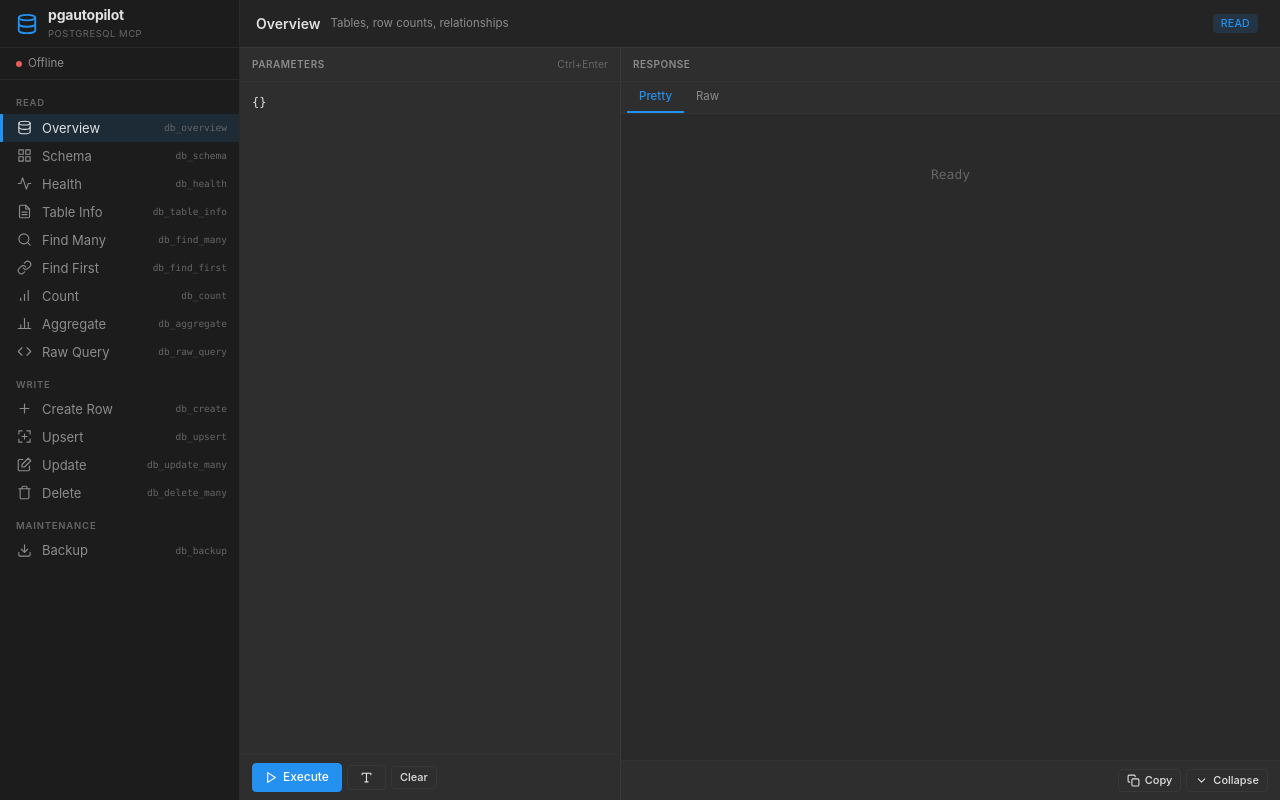
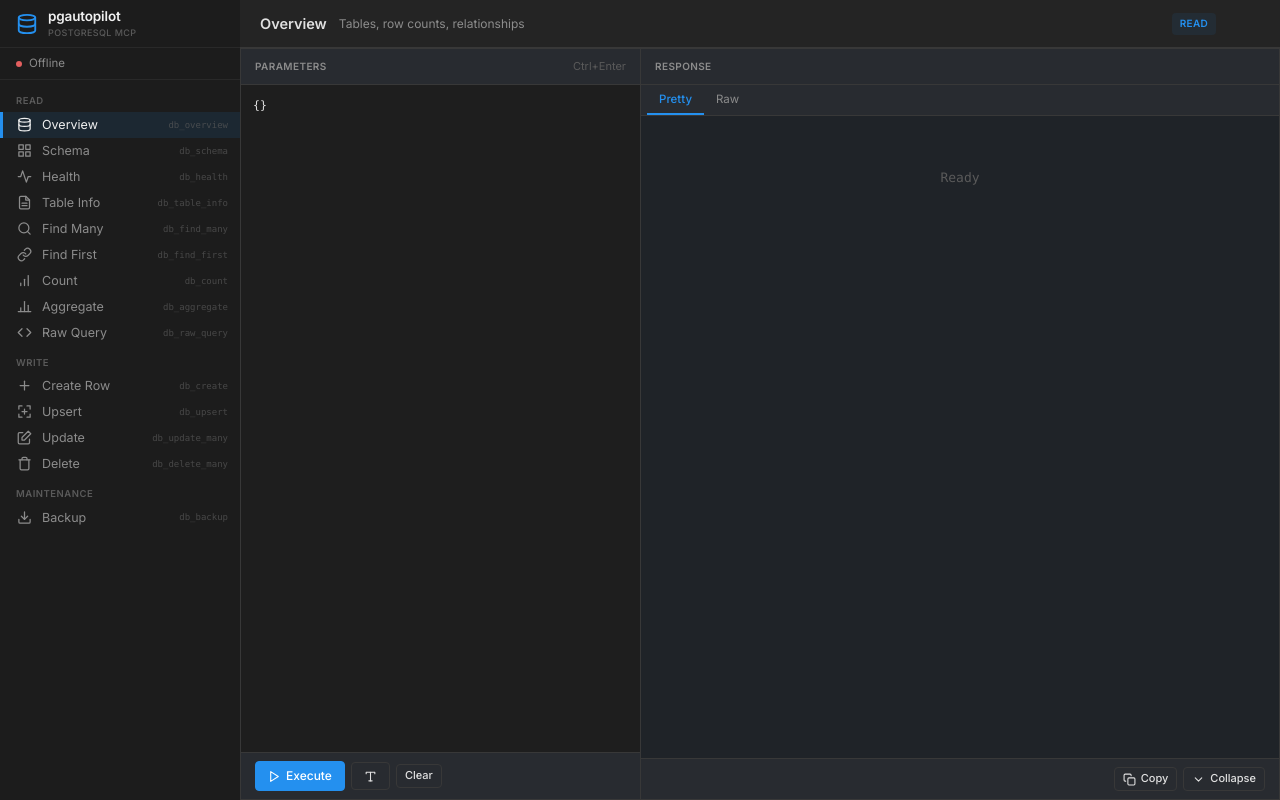
Before and after one commit to atilioobadia-cpu/pgautopilot, a website: page public/index.html in a window 1280 px wide. Drawn offline with Linux system fonts and the light colour scheme; no server answers.

Commit message:
feat: Frappe-style dark theme dashboard with Inter font, exact component structure

```diff
--- a/public/index.html
+++ b/public/index.html
@@ -3,108 +3,120 @@
 <head>
 <meta charset="UTF-8">
 <meta name="viewport" content="width=device-width,initial-scale=1.0">
-<title>PGAutoPilot</title>
+<title>pgautopilot</title>
+<link rel="preconnect" href="https://fonts.googleapis.com">
+<link href="https://fonts.googleapis.com/css2?family=Inter:opsz,wght@14..32,300;14..32,400;14..32,500;14..32,600;14..32,700&display=swap" rel="stylesheet">
 <style>
 :root {
-  --sidebar-bg: #1c1c1c; --sidebar-hover: rgba(255,255,255,.04); --sidebar-active: rgba(36,144,239,.12);
-  --sidebar-text: #8c8c8c; --sidebar-text-active: #e0e0e0; --sidebar-border: #2a2a2a;
-  --navbar-bg: #242424; --page-bg: #2a2a2a; --card-bg: #2e2e2e;
-  --border: #383838; --border-light: #333;
-  --text: #e0e0e0; --text-muted: #8c8c8c; --text-dim: #666;
-  --primary: #2490ef; --primary-hover: #1a7fd9; --primary-light: rgba(36,144,239,.15);
+  --primary: #2490ef; --primary-hover: #1a7fd9;
+  --primary-light: rgba(36,144,239,.12); --primary-bg: rgba(36,144,239,.08);
+  --sidebar-bg: #1c1c1c; --sidebar-hover: rgba(255,255,255,.04);
+  --sidebar-active-bg: rgba(36,144,239,.1); --sidebar-text: #8c8c8c;
+  --sidebar-text-active: #f0f0f0; --sidebar-separator: rgba(255,255,255,.06);
+  --navbar-bg: #242424; --page-bg: #1f2328;
+  --card-bg: #282b30; --card-border: #383838;
+  --input-bg: #1e1e1e; --input-border: #383838; --input-focus: #2490ef;
+  --text: #e0e0e0; --text-muted: #8c8c8c; --text-dim: #5a5a5a;
   --success: #3fb68b; --danger: #e35f5f; --warning: #f0ad4e;
   --radius: 6px; --radius-sm: 4px;
   --sidebar-w: 240px; --navbar-h: 48px;
-  --font: Inter,-apple-system,BlinkMacSystemFont,'Segoe UI',Roboto,sans-serif;
+  --font: 'Inter',-apple-system,BlinkMacSystemFont,'Segoe UI',Roboto,sans-serif;
   --mono: 'SF Mono','Cascadia Code','Fira Code',ui-monospace,Consolas,monospace;
 }
 *,*::before,*::after{box-sizing:border-box;margin:0;padding:0}
-body{font-family:var(--font);background:var(--page-bg);color:var(--text);display:flex;height:100vh;overflow:hidden;font-size:13.5px;line-height:1.5}
+body{font-family:var(--font);background:var(--page-bg);color:var(--text);display:flex;height:100vh;overflow:hidden;font-size:13px;line-height:1.5;-webkit-font-smoothing:antialiased;-moz-osx-font-smoothing:grayscale}
 
-/* ===== Sidebar ===== */
-.sidebar{width:var(--sidebar-w);background:var(--sidebar-bg);display:flex;flex-direction:column;flex-shrink:0;overflow:hidden;border-right:1px solid var(--sidebar-border)}
-.sidebar-brand{display:flex;align-items:center;gap:10px;padding:12px 16px;height:var(--navbar-h);border-bottom:1px solid var(--sidebar-border);flex-shrink:0}
-.sidebar-brand svg{width:22px;height:22px;flex-shrink:0}
+/* === Sidebar === */
+.sidebar{width:var(--sidebar-w);background:var(--sidebar-bg);display:flex;flex-direction:column;flex-shrink:0;overflow:hidden}
+.sidebar-brand{display:flex;align-items:center;gap:10px;padding:0 16px;height:var(--navbar-h);flex-shrink:0;border-bottom:1px solid var(--sidebar-separator)}
+.sidebar-brand .brand-icon{width:22px;height:22px;flex-shrink:0;color:var(--primary)}
 .sidebar-brand .brand-text{line-height:1.2}
-.sidebar-brand .brand-text h1{font-size:14px;font-weight:700;color:var(--text);letter-spacing:-.2px}
-.sidebar-brand .brand-text small{font-size:9.5px;color:var(--text-dim);font-weight:400;text-transform:uppercase;letter-spacing:.5px}
-.status-bar{display:flex;align-items:center;gap:6px;padding:7px 16px;border-bottom:1px solid var(--sidebar-border);font-size:11.5px;color:var(--text-muted);flex-shrink:0}
-.status-dot{width:6px;height:6px;border-radius:50%;flex-shrink:0}
-.status-dot.online{background:var(--success)}
-.status-dot.offline{background:var(--danger)}
-.tool-nav{flex:1;overflow-y:auto;padding:4px 0}
+.sidebar-brand .brand-text h1{font-size:13.5px;font-weight:600;color:var(--sidebar-text-active);letter-spacing:-.15px}
+.sidebar-brand .brand-text small{font-size:9px;color:var(--text-dim);text-transform:uppercase;letter-spacing:.4px;font-weight:500}
+.sidebar-status{display:flex;align-items:center;gap:7px;padding:7px 16px;font-size:11.5px;color:var(--text-muted);border-bottom:1px solid var(--sidebar-separator);flex-shrink:0}
+.sidebar-status .dot{width:6px;height:6px;border-radius:50%;flex-shrink:0}
+.sidebar-status .dot.online{background:var(--success)}
+.sidebar-status .dot.offline{background:var(--danger)}
+.tool-nav{flex:1;overflow-y:auto;padding:4px 0 16px}
 .tool-nav::-webkit-scrollbar{width:4px}
-.tool-nav::-webkit-scrollbar-thumb{background:var(--border);border-radius:2px}
-.nav-label{font-size:9.5px;text-transform:uppercase;letter-spacing:.8px;color:var(--text-dim);padding:12px 16px 3px;font-weight:600}
-.nav-item{display:flex;align-items:center;gap:10px;width:100%;padding:6px 12px 6px 14px;border:none;background:none;color:var(--sidebar-text);cursor:pointer;font-size:13px;transition:all .1s;text-align:left;border-left:3px solid transparent;font-family:inherit}
+.tool-nav::-webkit-scrollbar-thumb{background:rgba(255,255,255,.08);border-radius:2px}
+.nav-section{padding:0}
+.nav-section-header{font-size:9.5px;text-transform:uppercase;letter-spacing:.5px;color:var(--text-dim);padding:10px 16px 3px 16px;font-weight:600}
+.nav-item{display:flex;align-items:center;gap:10px;width:100%;padding:5.5px 12px 5.5px 14px;border:none;background:none;color:var(--sidebar-text);cursor:pointer;font-size:12.5px;transition:all .1s;text-align:left;border-left:3px solid transparent;font-family:var(--font);position:relative}
 .nav-item:hover{background:var(--sidebar-hover);color:var(--sidebar-text-active)}
-.nav-item.active{background:var(--sidebar-active);color:var(--sidebar-text-active);border-left-color:var(--primary)}
-.nav-item svg{width:15px;height:15px;flex-shrink:0;stroke-width:1.8}
-.nav-item .nav-badge{margin-left:auto;font-size:9.5px;color:var(--text-dim);font-family:var(--mono)}
+.nav-item.active{background:var(--sidebar-active-bg);color:var(--sidebar-text-active);border-left-color:var(--primary)}
+.nav-item .nav-icon{width:15px;height:15px;flex-shrink:0;stroke-width:1.7;display:flex;align-items:center;justify-content:center}
+.nav-item .nav-icon svg{width:15px;height:15px}
+.nav-item .nav-label{flex:1;min-width:0;overflow:hidden;text-overflow:ellipsis;white-space:nowrap}
+.nav-item .nav-badge{margin-left:auto;font-size:9px;color:var(--text-dim);font-family:var(--mono);opacity:.7}
 
-/* ===== Main ===== */
+/* === Main === */
 .main{flex:1;display:flex;flex-direction:column;overflow:hidden}
 
 /* Navbar */
-.navbar{display:flex;align-items:center;justify-content:space-between;height:var(--navbar-h);padding:0 16px;background:var(--navbar-bg);border-bottom:1px solid var(--border);flex-shrink:0;gap:12px}
-.navbar-left{display:flex;align-items:center;gap:10px;min-width:0}
-.navbar-title{font-size:14px;font-weight:600;white-space:nowrap;overflow:hidden;text-overflow:ellipsis}
-.navbar-desc{font-size:11.5px;color:var(--text-muted);white-space:nowrap;overflow:hidden;text-overflow:ellipsis}
-.navbar-right{display:flex;align-items:center;gap:6px;flex-shrink:0}
-.badge-tag{display:inline-flex;align-items:center;gap:4px;padding:2px 8px;border-radius:var(--radius-sm);font-size:10.5px;font-weight:500;white-space:nowrap;text-transform:uppercase;letter-spacing:.3px}
-.badge-tag.read{background:var(--primary-light);color:var(--primary)}
-.badge-tag.write{background:rgba(240,173,78,.15);color:var(--warning)}
-.badge-tag.maint{background:rgba(255,255,255,.05);color:var(--text-muted)}
-.elapsed{font-size:11px;color:var(--text-dim);font-family:var(--mono)}
+.navbar{display:flex;align-items:center;justify-content:space-between;height:var(--navbar-h);padding:0 20px;background:var(--navbar-bg);border-bottom:1px solid var(--card-border);flex-shrink:0;gap:12px}
+.navbar-left{display:flex;align-items:center;gap:12px;min-width:0}
+.navbar-title{font-size:14.5px;font-weight:600;color:var(--text);white-space:nowrap;overflow:hidden;text-overflow:ellipsis}
+.navbar-desc{font-size:12px;color:var(--text-muted);white-space:nowrap;overflow:hidden;text-overflow:ellipsis}
+.navbar-right{display:flex;align-items:center;gap:8px;flex-shrink:0}
+.badge-frappe{display:inline-flex;align-items:center;gap:4px;padding:2px 8px;border-radius:var(--radius-sm);font-size:10px;font-weight:600;white-space:nowrap;text-transform:uppercase;letter-spacing:.3px;height:22px}
+.badge-frappe.read{background:var(--primary-bg);color:var(--primary)}
+.badge-frappe.write{background:rgba(240,173,78,.12);color:var(--warning)}
+.badge-frappe.maint{background:rgba(255,255,255,.05);color:var(--text-muted)}
+.elapsed{font-size:11px;color:var(--text-dim);font-family:var(--mono);min-width:36px;text-align:right}
 
-/* Content area */
-.content{flex:1;display:flex;gap:1px;overflow:hidden;padding:0;background:var(--border)}
-.panel{background:var(--card-bg);display:flex;flex-direction:column;overflow:hidden}
-.panel-params{width:380px;min-width:280px;flex-shrink:0}
-.panel-results{flex:1}
-.panel-head{padding:8px 12px;border-bottom:1px solid var(--border-light);display:flex;align-items:center;justify-content:space-between;flex-shrink:0;min-height:34px}
-.panel-head label{font-size:10px;text-transform:uppercase;letter-spacing:.5px;color:var(--text-muted);font-weight:600}
-.panel-head .hint{font-size:10.5px;color:var(--text-dim)}
+/* Page content */
+.page-content{flex:1;display:flex;gap:0;overflow:hidden;padding:0}
 
-/* Code editor */
-.code-wrap{flex:1;position:relative;overflow:hidden}
-.code-wrap textarea{width:100%;height:100%;background:var(--card-bg);border:none;color:var(--text);font-family:var(--mono);font-size:12px;line-height:1.7;padding:10px 12px;resize:none;outline:none;tab-size:2;-moz-tab-size:2;white-space:pre;overflow-wrap:normal;overflow-x:auto}
-.code-wrap textarea::placeholder{color:var(--text-dim)}
+/* Frappe Card */
+.frappe-card{background:var(--card-bg);border:1px solid var(--card-border);display:flex;flex-direction:column;overflow:hidden}
+.frappe-card.card-params{width:400px;min-width:300px;flex-shrink:0;border-right:none}
+.frappe-card.card-results{flex:1}
+.card-head{padding:8px 14px;border-bottom:1px solid var(--card-border);display:flex;align-items:center;justify-content:space-between;flex-shrink:0;min-height:36px}
+.card-head label{font-size:10px;text-transform:uppercase;letter-spacing:.4px;color:var(--text-muted);font-weight:600}
+.card-head .card-hint{font-size:11px;color:var(--text-dim)}
 
-/* Actions */
-.actions{padding:8px 12px;border-top:1px solid var(--border-light);display:flex;gap:5px;align-items:center;flex-shrink:0;flex-wrap:wrap}
-.btn{display:inline-flex;align-items:center;gap:5px;padding:5px 12px;border:1px solid var(--border);border-radius:var(--radius-sm);cursor:pointer;font-size:12px;font-weight:500;transition:all .12s;background:var(--card-bg);color:var(--text);white-space:nowrap;font-family:inherit;line-height:1.4}
-.btn:hover{background:rgba(255,255,255,.05);border-color:var(--text-dim)}
-.btn:disabled{opacity:.4;cursor:not-allowed}
+/* Code/Input area */
+.input-area{flex:1;position:relative;overflow:hidden}
+.input-area textarea{width:100%;height:100%;background:var(--input-bg);border:none;color:var(--text);font-family:var(--mono);font-size:11.5px;line-height:1.8;padding:10px 12px;resize:none;outline:none;tab-size:2;-moz-tab-size:2;white-space:pre;overflow-wrap:normal;overflow-x:auto}
+.input-area textarea::placeholder{color:var(--text-dim)}
+.input-area textarea:focus{background:var(--input-bg)}
+
+/* Frappe Buttons */
+.frappe-btns{padding:8px 14px;border-top:1px solid var(--card-border);display:flex;gap:6px;align-items:center;flex-shrink:0;flex-wrap:wrap}
+.btn{display:inline-flex;align-items:center;gap:5px;padding:5.5px 12px;border:1px solid var(--card-border);border-radius:var(--radius-sm);cursor:pointer;font-size:12px;font-weight:500;transition:all .12s;background:var(--card-bg);color:var(--text);white-space:nowrap;font-family:var(--font);line-height:1.4;min-height:28px}
+.btn:hover{background:rgba(255,255,255,.06);border-color:var(--text-dim)}
+.btn:active{transform:scale(.98)}
+.btn:disabled{opacity:.4;cursor:not-allowed;transform:none}
 .btn-primary{background:var(--primary);color:#fff;border-color:var(--primary)}
-.btn-primary:hover{background:var(--primary-hover)}
+.btn-primary:hover{background:var(--primary-hover);border-color:var(--primary-hover)}
 .btn-danger{color:var(--danger);border-color:rgba(227,95,95,.25);background:rgba(227,95,95,.08)}
 .btn-danger:hover{background:rgba(227,95,95,.15)}
-.btn-sm{padding:3px 8px;font-size:11px}
+.btn-sm{padding:3px 8px;font-size:11px;min-height:24px}
 .btn svg{width:13px;height:13px}
 
-/* Response */
-.result-area{flex:1;overflow:auto;background:var(--page-bg)}
-.result-area pre{margin:0;padding:10px 12px;font-family:var(--mono);font-size:12px;line-height:1.7;white-space:pre-wrap;word-break:break-word;overflow-wrap:anywhere}
-.result-placeholder{display:flex;align-items:center;justify-content:center;height:100%;color:var(--text-dim);font-size:13px;padding:40px;text-align:center}
-.result-tabs{display:flex;border-bottom:1px solid var(--border-light);flex-shrink:0;background:var(--card-bg);padding:0 6px}
-.result-tab{padding:6px 12px;font-size:11.5px;cursor:pointer;color:var(--text-muted);border-bottom:2px solid transparent;transition:all .12s}
-.result-tab.active{color:var(--primary);border-bottom-color:var(--primary);font-weight:500}
-.result-tab:hover{color:var(--text)}
+/* Response area */
+.response-area{flex:1;overflow:auto;background:var(--page-bg)}
+.response-area pre{margin:0;padding:10px 12px;font-family:var(--mono);font-size:11.5px;line-height:1.8;white-space:pre-wrap;word-break:break-word;overflow-wrap:anywhere}
+.response-placeholder{display:flex;align-items:center;justify-content:center;height:100%;color:var(--text-dim);font-size:13px;padding:40px;text-align:center}
+.response-tabs{display:flex;border-bottom:1px solid var(--card-border);flex-shrink:0;background:var(--card-bg);padding:0 6px}
+.response-tab{padding:5.5px 12px;font-size:11.5px;cursor:pointer;color:var(--text-muted);border-bottom:2px solid transparent;transition:all .12s}
+.response-tab.active{color:var(--primary);border-bottom-color:var(--primary);font-weight:500}
+.response-tab:hover{color:var(--text)}
 
 /* Toast */
-.toast{position:fixed;bottom:20px;right:20px;background:var(--card-bg);border:1px solid var(--border);border-radius:var(--radius);padding:10px 16px;font-size:12.5px;box-shadow:0 8px 24px rgba(0,0,0,.5);transform:translateY(calc(100% + 50px));opacity:0;transition:all .3s cubic-bezier(.4,0,.2,1);z-index:999;max-width:400px;display:flex;align-items:center;gap:8px}
+.toast{position:fixed;bottom:20px;right:20px;background:var(--card-bg);border:1px solid var(--card-border);border-radius:var(--radius);padding:10px 16px;font-size:12.5px;box-shadow:0 8px 24px rgba(0,0,0,.5);transform:translateY(calc(100% + 50px));opacity:0;transition:all .3s cubic-bezier(.4,0,.2,1);z-index:999;max-width:400px;display:flex;align-items:center;gap:8px}
 .toast.show{transform:translateY(0);opacity:1}
-.toast .toast-icon{font-size:14px}
-.spinner{display:inline-block;width:12px;height:12px;border:2px solid var(--border);border-top-color:var(--primary);border-radius:50%;animation:spin .6s linear infinite}
+.toast-icon{font-size:14px;flex-shrink:0}
+.spinner{display:inline-block;width:12px;height:12px;border:2px solid rgba(255,255,255,.1);border-top-color:var(--primary);border-radius:50%;animation:spin .6s linear infinite}
 @keyframes spin{to{transform:rotate(360deg)}}
 
 @media(max-width:900px){
   .sidebar{width:52px}
-  .sidebar-brand .brand-text,.nav-label,.nav-item span,.nav-badge,.status-bar span{display:none}
+  .sidebar-brand .brand-text,.nav-section-header,.nav-item .nav-label,.nav-badge,.sidebar-status span{display:none}
   .nav-item{padding:8px;justify-content:center;border-left-width:2px}
-  .content{flex-direction:column}
-  .panel-params{width:100%;min-width:0;max-height:40vh}
+  .page-content{flex-direction:column}
+  .frappe-card.card-params{width:100%;min-width:0;max-height:40vh;border-right:1px solid var(--card-border);border-bottom:none}
 }
 </style>
 </head>
@@ -112,11 +124,11 @@ body{font-family:var(--font);background:var(--page-bg);color:var(--text);display
 
 <aside class="sidebar">
   <div class="sidebar-brand">
-    <svg viewBox="0 0 24 24" fill="none" stroke="var(--primary)" stroke-width="2" stroke-linecap="round" stroke-linejoin="round"><ellipse cx="12" cy="5" rx="9" ry="3"/><path d="M21 12c0 1.66-4 3-9 3s-9-1.34-9-3"/><path d="M3 5v14c0 1.66 4 3 9 3s9-1.34 9-3V5"/></svg>
+    <svg class="brand-icon" viewBox="0 0 24 24" fill="none" stroke="currentColor" stroke-width="2" stroke-linecap="round" stroke-linejoin="round"><ellipse cx="12" cy="5" rx="9" ry="3"/><path d="M21 12c0 1.66-4 3-9 3s-9-1.34-9-3"/><path d="M3 5v14c0 1.66 4 3 9 3s9-1.34 9-3V5"/></svg>
     <div class="brand-text"><h1>pgautopilot</h1><small>PostgreSQL MCP</small></div>
   </div>
-  <div class="status-bar">
-    <span class="status-dot" id="status-dot"></span>
+  <div class="sidebar-status">
+    <span class="dot" id="status-dot"></span>
     <span id="status-text">Connecting...</span>
   </div>
   <nav class="tool-nav" id="tool-list"></nav>
@@ -129,41 +141,41 @@ body{font-family:var(--font);background:var(--page-bg);color:var(--text);display
       <span class="navbar-desc" id="tool-desc">Click a tool in the sidebar</span>
     </div>
     <div class="navbar-right">
-      <span class="badge-tag" id="tool-badge"></span>
+      <span class="badge-frappe" id="tool-badge"></span>
       <span class="elapsed" id="timer-display"></span>
     </div>
   </div>
 
-  <div class="content">
-    <div class="panel panel-params">
-      <div class="panel-head">
+  <div class="page-content">
+    <div class="frappe-card card-params">
+      <div class="card-head">
         <label>Parameters</label>
-        <span class="hint">Ctrl+Enter</span>
+        <span class="card-hint">Ctrl+Enter</span>
       </div>
-      <div class="code-wrap">
+      <div class="input-area">
         <textarea id="params-input" spellcheck="false" placeholder='{}'></textarea>
       </div>
-      <div class="actions">
+      <div class="frappe-btns">
         <button class="btn btn-primary" id="execute-btn"><svg viewBox="0 0 24 24" fill="none" stroke="currentColor" stroke-width="2" stroke-linecap="round" stroke-linejoin="round"><polygon points="5 3 19 12 5 21 5 3"/></svg> Execute</button>
-        <button class="btn" id="format-btn" title="Format JSON (Ctrl+Shift+F)"><svg viewBox="0 0 24 24" fill="none" stroke="currentColor" stroke-width="2" stroke-linecap="round" stroke-linejoin="round"><polyline points="4 7 4 4 20 4 20 7"/><line x1="9" y1="20" x2="15" y2="20"/><line x1="12" y1="4" x2="12" y2="20"/></svg></button>
+        <button class="btn" id="format-btn" title="Format JSON"><svg viewBox="0 0 24 24" fill="none" stroke="currentColor" stroke-width="2" stroke-linecap="round" stroke-linejoin="round"><polyline points="4 7 4 4 20 4 20 7"/><line x1="9" y1="20" x2="15" y2="20"/><line x1="12" y1="4" x2="12" y2="20"/></svg></button>
         <button class="btn btn-sm" id="clear-btn">Clear</button>
         <span id="loading-area"></span>
       </div>
     </div>
 
-    <div class="panel panel-results">
-      <div class="panel-head">
+    <div class="frappe-card card-results">
+      <div class="card-head">
         <label>Response</label>
-        <span class="hint" id="result-meta"></span>
+        <span class="card-hint" id="result-meta"></span>
       </div>
-      <div class="result-tabs">
-        <div class="result-tab active" data-tab="pretty">Pretty</div>
-        <div class="result-tab" data-tab="raw">Raw</div>
+      <div class="response-tabs">
+        <div class="response-tab active" data-tab="pretty">Pretty</div>
+        <div class="response-tab" data-tab="raw">Raw</div>
       </div>
-      <div class="result-area" id="result-area">
-        <pre id="result-output"><div class="result-placeholder">Run a tool to see results</div></pre>
+      <div class="response-area" id="result-area">
+        <pre id="result-output"><div class="response-placeholder">Run a tool to see results</div></pre>
       </div>
-      <div class="actions" style="justify-content:flex-end">
+      <div class="frappe-btns" style="justify-content:flex-end">
         <button class="btn btn-sm" id="copy-btn"><svg viewBox="0 0 24 24" fill="none" stroke="currentColor" stroke-width="2" stroke-linecap="round" stroke-linejoin="round"><rect x="9" y="9" width="13" height="13" rx="2" ry="2"/><path d="M5 15H4a2 2 0 0 1-2-2V4a2 2 0 0 1 2-2h9a2 2 0 0 1 2 2v1"/></svg> Copy</button>
         <button class="btn btn-sm" id="collapse-btn"><svg viewBox="0 0 24 24" fill="none" stroke="currentColor" stroke-width="2" stroke-linecap="round" stroke-linejoin="round"><polyline points="6 9 12 15 18 9"/></svg> Collapse</button>
       </div>
@@ -221,13 +233,15 @@ let collapsed = false;
 function buildSidebar() {
   const list = document.getElementById('tool-list');
   Object.entries(TOOLS).forEach(([g,tools]) => {
-    const l = document.createElement('div'); l.className='nav-label'; l.textContent=g; list.appendChild(l);
+    const s = document.createElement('div'); s.className='nav-section';
+    const h = document.createElement('div'); h.className='nav-section-header'; h.textContent=g; s.appendChild(h);
     tools.forEach(t => {
       const b = document.createElement('button'); b.className='nav-item'; b.dataset.tool=t.name;
       const svg = ICONS[t.name]||ICONS.db_overview;
-      b.innerHTML=`${svg}<span>${t.title}</span><span class="nav-badge">${t.name}</span>`;
-      b.onclick=()=>selectTool(t); list.appendChild(b);
+      b.innerHTML=`<span class="nav-icon">${svg}</span><span class="nav-label">${t.title}</span><span class="nav-badge">${t.name}</span>`;
+      b.onclick=()=>selectTool(t); s.appendChild(b);
     });
+    list.appendChild(s);
   });
 }
 
@@ -237,21 +251,21 @@ function selectTool(tool) {
   document.getElementById('tool-title').textContent=tool.title;
   document.getElementById('tool-desc').textContent=tool.desc;
   const badge=document.getElementById('tool-badge');
-  if(tool.write){badge.textContent='WRITE';badge.className='badge-tag write';}
-  else if(tool.group==='Maintenance'){badge.textContent='MAINT';badge.className='badge-tag maint';}
-  else{badge.textContent='READ';badge.className='badge-tag read';}
+  if(tool.write){badge.textContent='WRITE';badge.className='badge-frappe write';}
+  else if(tool.group==='Maintenance'){badge.textContent='MAINT';badge.className='badge-frappe maint';}
+  else{badge.textContent='READ';badge.className='badge-frappe read';}
   document.getElementById('params-input').value=JSON.stringify(tool.params||{},null,2);
   document.getElementById('timer-display').textContent='';
   document.getElementById('result-meta').textContent='';
-  document.getElementById('result-output').innerHTML='<div class="result-placeholder">Ready</div>';
+  document.getElementById('result-output').innerHTML='<div class="response-placeholder">Ready</div>';
   collapsed=false;
 }
 
 let toastTimer;
 function showToast(msg,type){
   const t=document.getElementById('toast');
-  const icon=type==='success'?'✓':type==='error'?'✗':'ℹ';
-  t.innerHTML=`<span class="toast-icon">${icon}</span>${msg}`;t.className='toast';
+  const icons={success:'\u2713',error:'\u2717',info:'\u2139'};
+  t.innerHTML=`<span class="toast-icon">${icons[type]||icons.info}</span>${msg}`;t.className='toast';
   clearTimeout(toastTimer);
   requestAnimationFrame(()=>t.classList.add('show'));
   toastTimer=setTimeout(()=>t.classList.remove('show'),3500);
@@ -266,7 +280,7 @@ function shl(json){
     .replace(/"([^"\\]|\\.)*"/g,m=>`<span style="color:#59a0ff">${m}</span>`)
     .replace(/\b(-?\d+\.?\d*(?:e[+-]?\d+)?)\b/gi,m=>`<span style="color:#d4a84b">${m}</span>`)
     .replace(/\b(true|false)\b/gi,m=>`<span style="color:#e35f5f">${m}</span>`)
-    .replace(/\b(null)\b/gi,m=>`<span style="color:#666">${m}</span>`);
+    .replace(/\b(null)\b/gi,m=>`<span style="color:#5a5a5a;font-style:italic">${m}</span>`);
 }
 
 function renderResult(data){
@@ -306,15 +320,15 @@ async function execute(){
 
 async function checkHealth(){
   const dot=document.getElementById('status-dot'),text=document.getElementById('status-text');
-  try{const res=await fetch('/api/health');const data=await res.json();const ok=data.status==='connected';dot.className='status-dot '+(ok?'online':'offline');text.textContent=ok?'Connected':'Disconnected'}
-  catch{dot.className='status-dot offline';text.textContent='Offline'}
+  try{const res=await fetch('/api/health');const data=await res.json();const ok=data.status==='connected';dot.className='dot '+(ok?'online':'offline');text.textContent=ok?'Connected':'Disconnected'}
+  catch{dot.className='dot offline';text.textContent='Offline'}
 }
 
 function copyResult(){navigator.clipboard.writeText(document.getElementById('result-output').textContent).then(()=>showToast('Copied','success')).catch(()=>showToast('Copy failed','error'))}
 
-document.querySelectorAll('.result-tab').forEach(tab=>{
+document.querySelectorAll('.response-tab').forEach(tab=>{
   tab.addEventListener('click',()=>{
-    document.querySelectorAll('.result-tab').forEach(t=>t.classList.remove('active'));tab.classList.add('active');
+    document.querySelectorAll('.response-tab').forEach(t=>t.classList.remove('active'));tab.classList.add('active');
     const mode=tab.dataset.tab,last=resultHistory[resultHistory.length-1];
     if(last){const el=document.getElementById('result-output');el.innerHTML=mode==='raw'?el.textContent.replace(/</g,'&lt;').replace(/>/g,'&gt;'):shl(el.textContent)}
   });
```
